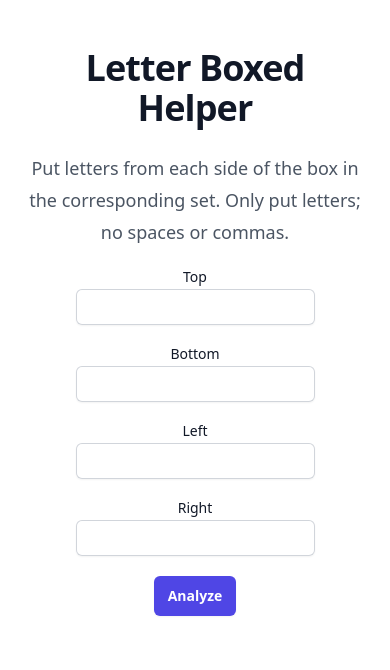
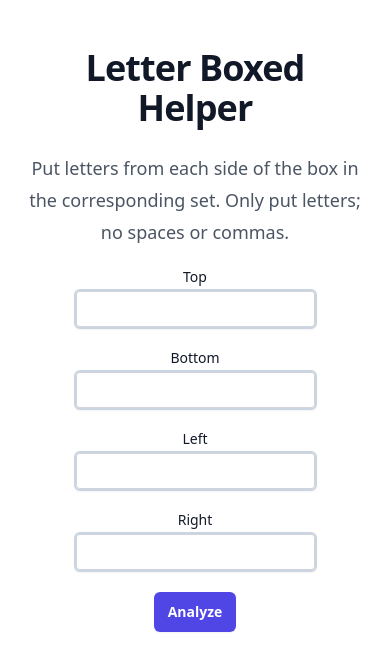
Before and after one commit to dzoba/letter-boxed-web, a React app: page / in a window 390 px wide. Shown: the top 670 px of the page. Built offline with nearby package versions, Linux system fonts and the light colour scheme; the HTML template or start-up script is replaced by a standard one.

Commit message:
Mobile border

```diff
--- a/src/App.tsx
+++ b/src/App.tsx
@@ -151,7 +151,7 @@
   };
 
   return (
-    <div className="bg-white px-6 py-12 lg:px-8">
+    <div className=" px-6 py-12 lg:px-8">
       <div className="mx-auto max-w-2xl text-center">
         <h2 className="text-4xl font-bold tracking-tight text-gray-900 sm:text-6xl">Letter Boxed Helper</h2>
         <p className="mt-6 text-lg leading-8 text-gray-600">
@@ -169,7 +169,7 @@
                 id="setA"
                 name="setA"
                 onChange={onChangeA}
-                className="pl-2 rounded-md border-0 py-1.5 text-gray-900 shadow-sm ring-1 ring-inset ring-gray-300 placeholder:text-gray-400 focus:ring-2 focus:ring-inset focus:ring-indigo-600 sm:text-sm sm:leading-6"
+                className="pl-2 rounded-md border-2 border-slate-300 py-1.5 text-gray-900 shadow-sm ring-1 ring-inset ring-gray-300 placeholder:text-gray-400 focus:ring-2 focus:ring-inset focus:ring-indigo-600 sm:text-sm sm:leading-6"
               />
             </div>
           </div>
@@ -184,7 +184,7 @@
                 id="setB"
                 name="setB"
                 onChange={onChangeB}
-                className="pl-2 rounded-md border-0 py-1.5 text-gray-900 shadow-sm ring-1 ring-inset ring-gray-300 placeholder:text-gray-400 focus:ring-2 focus:ring-inset focus:ring-indigo-600 sm:text-sm sm:leading-6"
+                className="pl-2 rounded-md border-2 border-slate-300 py-1.5 text-gray-900 shadow-sm ring-1 ring-inset ring-gray-300 placeholder:text-gray-400 focus:ring-2 focus:ring-inset focus:ring-indigo-600 sm:text-sm sm:leading-6"
               />
             </div>
           </div>
@@ -199,7 +199,7 @@
                 id="setC"
                 name="setC"
                 onChange={onChangeC}
-                className="pl-2 rounded-md border-0 py-1.5 text-gray-900 shadow-sm ring-1 ring-inset ring-gray-300 placeholder:text-gray-400 focus:ring-2 focus:ring-inset focus:ring-indigo-600 sm:text-sm sm:leading-6"
+                className="pl-2 rounded-md border-2 border-slate-300 py-1.5 text-gray-900 shadow-sm ring-1 ring-inset ring-gray-300 placeholder:text-gray-400 focus:ring-2 focus:ring-inset focus:ring-indigo-600 sm:text-sm sm:leading-6"
               />
             </div>
           </div>
@@ -214,7 +214,7 @@
                 id="setD"
                 name="setD"
                 onChange={onChangeD}
-                className="pl-2 rounded-md border-0 py-1.5 text-gray-900 shadow-sm ring-1 ring-inset ring-gray-300 placeholder:text-gray-400 focus:ring-2 focus:ring-inset focus:ring-indigo-600 sm:text-sm sm:leading-6"
+                className="pl-2 rounded-md border-2 border-slate-300 py-1.5 text-gray-900 shadow-sm ring-1 ring-inset ring-gray-300 placeholder:text-gray-400 focus:ring-2 focus:ring-inset focus:ring-indigo-600 sm:text-sm sm:leading-6"
               />
             </div>
           </div>
--- a/vite.config.ts
+++ b/vite.config.ts
@@ -7,5 +7,8 @@
   base: '/letter-boxed-web/',
   build: {
     outDir: 'docs'
+  },
+  server: {
+    host: true
   }
 })
```
Also changed, not shown: 4 other files (tests, documents, lock files or other folders).
